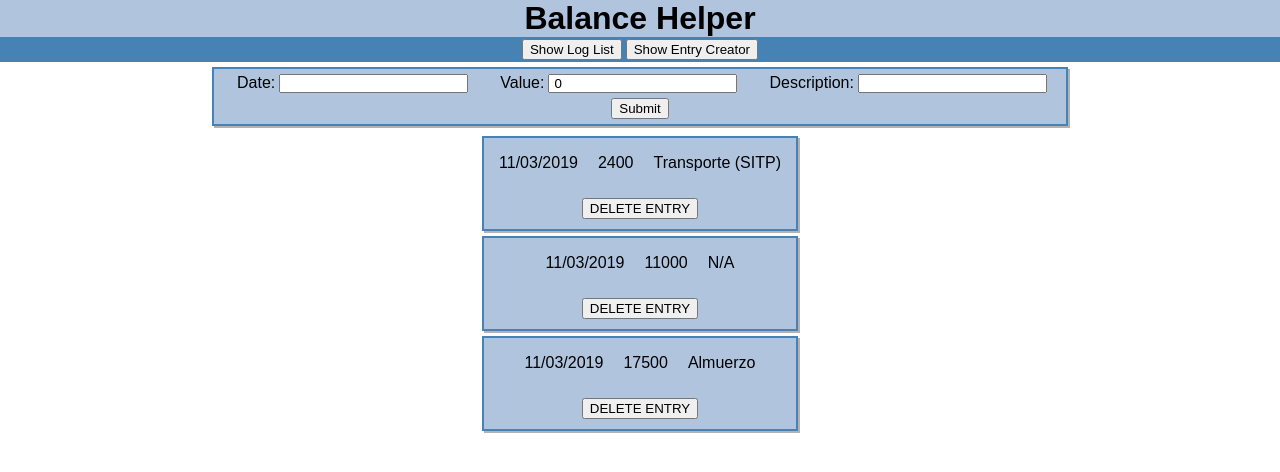
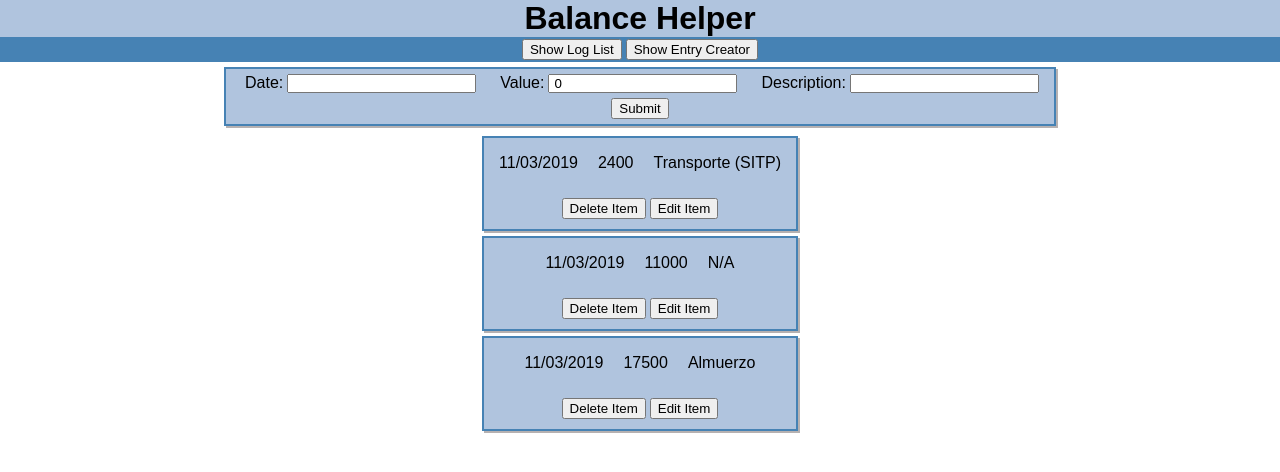
Before and after one commit to Jandresgomez/Balance-Helper, a React (Create React App) app: page / in a window 1280 px wide. Both pictures are taken after a click on the button "Show Log List". Shown: the top 472 px of the page. Built offline with nearby package versions, Linux system fonts and the light colour scheme.

Commit message:
Added edit capabilities to log entries

```diff
--- a/src/TransactionLog/EntryCreator/EntryCreator.css
+++ b/src/TransactionLog/EntryCreator/EntryCreator.css
@@ -2,7 +2,7 @@
     display: block;
 }
 
-.EntryCreatorFields * {
+.InputContainer * {
     padding: 0px 4px 0px 4px;
 }
 
--- a/src/TransactionLog/LogContainer/LogContainer.js
+++ b/src/TransactionLog/LogContainer/LogContainer.js
@@ -41,6 +41,20 @@ class LogContainer extends Component {
         })
     };
 
+    editEntryHandler = (date, val, description, index) => {
+        let entry = {...this.state.entries[index]}
+        entry.date = date;
+        entry.val = val;
+        entry.description = description;
+
+        const list = [...this.state.entries];
+        list[index] = entry;
+
+        this.setState({
+            entries: list
+        })
+    };
+
     addEntryHandler = (date, val, description) => {
         let entry = {
             id: "ENT" + this.state.idSequence,
@@ -74,6 +88,7 @@ class LogContainer extends Component {
                     date={entry.date}
                     description={entry.description}
                     deleteClick={() => this.deleteEntryHandler(index)}
+                    editAction={(date, val, description) => this.editEntryHandler(date, val, description, index)}
                     key={entry.id}
                     />
                 );
--- a/src/TransactionLog/LogEntry/LogEntry.css
+++ b/src/TransactionLog/LogEntry/LogEntry.css
@@ -15,6 +15,10 @@
     margin: 10px;
 }
 
+.LogButtons * {
+    margin: 0px 2px 0px 2px;
+}
+
 .valueBox {
     padding: 0px 10px 0px 10px;
 }
--- a/src/TransactionLog/LogEntry/LogEntry.js
+++ b/src/TransactionLog/LogEntry/LogEntry.js
@@ -1,19 +1,100 @@
-import React from 'react';
+import React, {Component} from 'react';
 import './LogEntry.css'
 
-const logEntry = (props) => {
-    return(
-        <div className="EntryContainer">
+class LogEntry extends Component {
+    constructor(props) {
+        super(props);
+
+        this.state = {
+            showEditBar: false,
+            val: props.val,
+            date: props.date,
+            description: props.description
+        };
+    }
+
+    saveEditHandler = () => {
+        this.props.editAction(this.state.date, this.state.val, this.state.description);
+        this.toggleEditBarHandler();
+    };
+
+    toggleEditBarHandler = () => {
+        this.setState({
+            showEditBar: !this.state.showEditBar
+        });
+    };
+
+    valChangedHandler = (event) => {
+        this.setState({
+            val: event.target.value
+        });
+    };
+
+    dateChangedHandler = (event) => {
+        this.setState({
+            date: event.target.value
+        });
+    }
+
+    descriptionChangedHandler = (event) => {
+        this.setState({
+            description: event.target.value
+        });
+    }
+
+    render() {
+        let editBar = (
+            <div className="EditBar">
+                <div className="InputContainer">
+                        <label>Date:</label>
+                        <input
+                        type="text"
+                        onChange={this.dateChangedHandler}
+                        value={this.state.date}
+                        />
+                    </div>
+                    <div className="InputContainer">
+                        <label>Value:</label>
+                        <input
+                        type="text"
+                        onChange={this.valChangedHandler}
+                        value={this.state.val}
+                        />
+                    </div>
+                    <div className="InputContainer">
+                        <label>Description:</label>
+                        <input
+                        type="text"
+                        onChange={this.descriptionChangedHandler}
+                        value={this.state.description}
+                        />
+                </div>
+            </div>
+        );
+
+        let infoTab = (
             <div className="LogInfo">
-                <p className="valueBox">{props.date}</p>
-                <p className="valueBox">{props.val}</p>
-                <p className="valueBox">{props.description}</p>
+                <p className="valueBox">{this.state.date}</p>
+                <p className="valueBox">{this.state.val}</p>
+                <p className="valueBox">{this.state.description}</p>
             </div>
-            <div className="LogButtons">
-                <button className="DeleteButton" onClick={props.deleteClick}>DELETE ENTRY</button>
+        );
+
+        let saveButton = (<button className="SaveEditButton" onClick={this.saveEditHandler}>Save</button>);
+        let showEditBarButton = (<button className="ShowEditBarButton" onClick={this.toggleEditBarHandler}>Edit Item</button> );
+
+        return(
+            <div className="EntryContainer">
+                {!this.state.showEditBar? infoTab : null}
+                {this.state.showEditBar? editBar : null}
+                <div className="LogButtons">
+                    <button className="DeleteButton" onClick={this.props.deleteClick}>Delete Item</button>
+                    {this.state.showEditBar? saveButton : null}
+                    {!this.state.showEditBar? showEditBarButton : null}
+                </div>
             </div>
-        </div>
-    );
+        );
+    }
 };
 
-export default logEntry;
+export default LogEntry;
```
